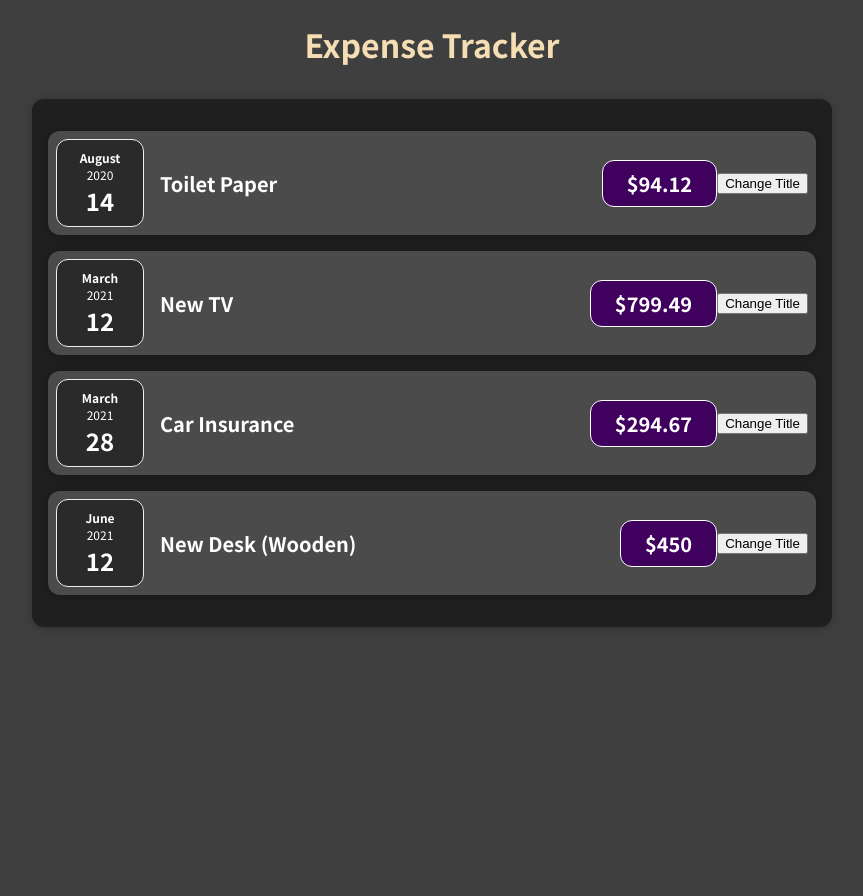
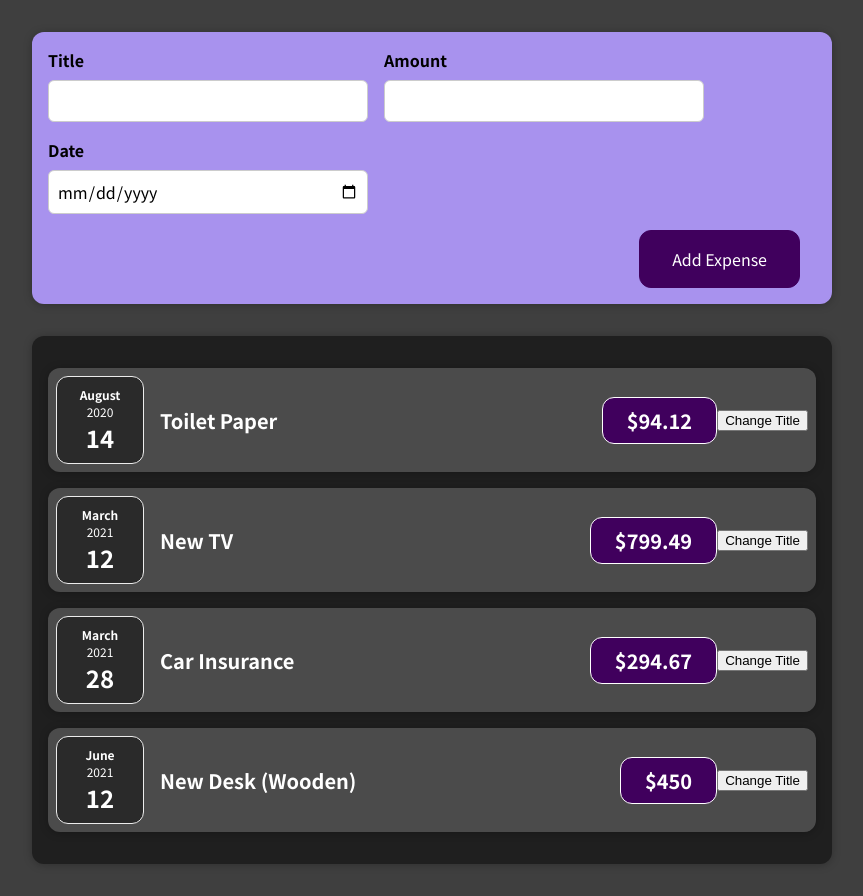
Before and after one commit to gogi999/react-basics, a React (Create React App) app: page / in a window 1280 px wide. Shown: the whole page, without its empty margins (208-1071 px from the left). Before the commit the page ends 800 px from the top, so only its background shows below. Built offline with nearby package versions, Linux system fonts and the light colour scheme.

Commit message:
Continued working with state - useState hook

```diff
--- a/src/App.js
+++ b/src/App.js
@@ -1,6 +1,7 @@
 import React from 'react';
 
 import Expenses from './components/Expenses/Expenses';
+import NewExpense from './components/NewExpense/NewExpense';
 
 function App() {
   const expenses = [
@@ -34,7 +35,8 @@
   */
   return (
     <div>
-      <h1 className="header">Expense Tracker</h1>
+      {/* <h1 className="header">Expense Tracker</h1> */}
+      <NewExpense />
       <Expenses expenses={expenses} />
     </div>
   );
--- a/src/components/Expenses/ExpenseItem.js
+++ b/src/components/Expenses/ExpenseItem.js
@@ -6,18 +6,17 @@
 import ExpenseDate from './ExpenseDate';
 
 function ExpenseItem({ amount, date, title }) {
-    const [changedTitle, setChangedTitle] = useState(title);
+    const [changeTitle, setChangeTitle] = useState(title);
 
     const changeTitleHandler = () => {
-        setChangedTitle('Updated');
-        console.log(changedTitle);
+        setChangeTitle('Updated');
     }
 
     return (
         <Card className="expense-item">
             <ExpenseDate date={date} />
             <div className="expense-item__description">
-                <h2>{changedTitle}</h2>
+                <h2>{changeTitle}</h2>
                 <div className="expense-item__price">${amount}</div>
             </div>
             <button onClick={changeTitleHandler}>
--- /dev/null
+++ b/src/components/NewExpense/ExpenseForm.css
@@ -0,0 +1,26 @@
+.new-expense__controls {
+    display: flex;
+    flex-wrap: wrap;
+    gap: 1rem;
+    margin-bottom: 1rem;
+    text-align: left;
+}
+
+.new-expense__control label {
+    font-weight: bold;
+    margin-bottom: 0.5rem;
+    display: block;
+}
+
+.new-expense__control input {
+    font: inherit;
+    padding: 0.5rem;
+    border-radius: 6px;
+    border: 1px solid #ccc;
+    width: 20rem;
+    max-width: 100%;
+}
+
+.new-expense__actions {
+    text-align: right;
+}
--- /dev/null
+++ b/src/components/NewExpense/ExpenseForm.js
@@ -0,0 +1,121 @@
+import './ExpenseForm.css';
+
+import React, { useState } from 'react';
+
+function ExpenseForm() {
+    const [enteredTitle, setEnteredTitle] = useState('');
+    const [enteredAmount, setEnteredAmount] = useState('');
+    const [enteredDate, setEnteredDate] = useState('');
+    // const [userInputs, setUserInputs] = useState({
+    //     enteredTitle: '',
+    //     enteredAmount: '',
+    //     enteredDate: '',
+    // });
+
+    const titleChangeHandler = (e) => {
+        setEnteredTitle(e.target.value);
+
+        // setUserInputs({
+        //     ...userInputs,
+        //     enteredTitle: e.target.value,
+        // });
+
+        // setUserInputs((prevState) => {
+        //     return { ...prevState, enteredTitle: e.target.value };
+        // });
+    }
+
+    const amountChangeHandler = (e) => {
+        setEnteredAmount(e.target.value);
+
+        // setUserInputs({
+        //     ...userInputs,
+        //     enteredAmount: e.target.value,
+        // });
+
+        // setUserInputs((prevState) => {
+        //     return { ...prevState, enteredAmount: e.target.value };
+        // });
+    }
+
+    const dateChangeHandler = (e) => {
+        setEnteredDate(e.target.value);
+
+        // setUserInputs({
+        //     ...userInputs,
+        //     enteredDate: e.target.value,
+        // });
+
+        // setUserInputs((prevState) => {
+        //     return { ...prevState, enteredDate: e.target.value };
+        // });
+    }
+
+    // const inputChangeHandler = (identifier, value) => {
+    //     if (identifier === 'title') {
+    //         setEnteredTitle(value);
+    //     } else if (identifier === 'amount') {
+    //         setEnteredAmount(value);
+    //     } else {
+    //         setEnteredDate(value);
+    //     }
+    // }
+
+    const submitHandler = (e) => {
+        e.preventDefault();
+
+        const expenseData = {
+            title: enteredTitle,
+            amount: enteredAmount,
+            date: new Date(enteredDate),
+        };
+
+        console.log(expenseData);
+        setEnteredTitle('');
+        setEnteredAmount('');
+        setEnteredDate('');
+    }
+
+    return (
+        <form onSubmit={submitHandler}>
+            <div className="new-expense__controls">
+                <div className="new-expense__control">
+                    <label>Title</label>
+                    <input
+                        type="text"
+                        value={enteredTitle}
+                        onChange={titleChangeHandler}
+                        // onChange={(e) => inputChangeHandler('title', e.target.value)}
+                    />
+                </div>
+                <div className="new-expense__control">
+                    <label>Amount</label>
+                    <input
+                        type="number"
+                        min="0.01"
+                        step="0.01"
+                        value={enteredAmount}
+                        onChange={amountChangeHandler}
+                        // onChange={(e) => inputChangeHandler('amount', e.target.value)}
+                    />
+                </div>
+                <div className="new-expense__control">
+                    <label>Date</label>
+                    <input
+                        type="date"
+                        min="2020-01-01"
+                        max="2023-12-31"
+                        value={enteredDate}
+                        onChange={dateChangeHandler}
+                        // onChange={(e) => inputChangeHandler('date', e.target.value)}
+                    />
+                </div>
+            </div>
+            <div className="new-expense__actions">
+                <button type="submit">Add Expense</button>
+            </div>
+        </form>
+    );
+}
+
+export default ExpenseForm;
--- /dev/null
+++ b/src/components/NewExpense/NewExpense.css
@@ -0,0 +1,38 @@
+.new-expense {
+    background-color: #a892ee;
+    padding: 1rem;
+    margin: 2rem auto;
+    width: 50rem;
+    max-width: 95%;
+    border-radius: 12px;
+    text-align: center;
+    box-shadow: 0 1px 8px rgba(0, 0, 0, 0.25);
+}
+
+.new-expense button {
+    font: inherit;
+    cursor: pointer;
+    padding: 1rem 2rem;
+    border: 1px solid #40005d;
+    background-color: #40005d;
+    color: white;
+    border-radius: 12px;
+    margin-right: 1rem;
+}
+
+.new-expense button:hover,
+.new-expense button:active {
+    background-color: #510674;
+    border-color: #510674;
+}
+
+.new-expense button.alternative {
+    color: #220131;
+    border-color: transparent;
+    background-color: transparent;
+}
+
+.new-expense button.alternative:hover,
+.new-expense button.alternative:active {
+    background-color: #ddb3f8;
+}
--- /dev/null
+++ b/src/components/NewExpense/NewExpense.js
@@ -0,0 +1,15 @@
+import './NewExpense.css';
+
+import React from 'react';
+
+import ExpenseForm from './ExpenseForm';
+
+function NewExpense() {
+  return (
+    <div className="new-expense">
+      <ExpenseForm />
+    </div>
+  );
+}
+
+export default NewExpense;
```
